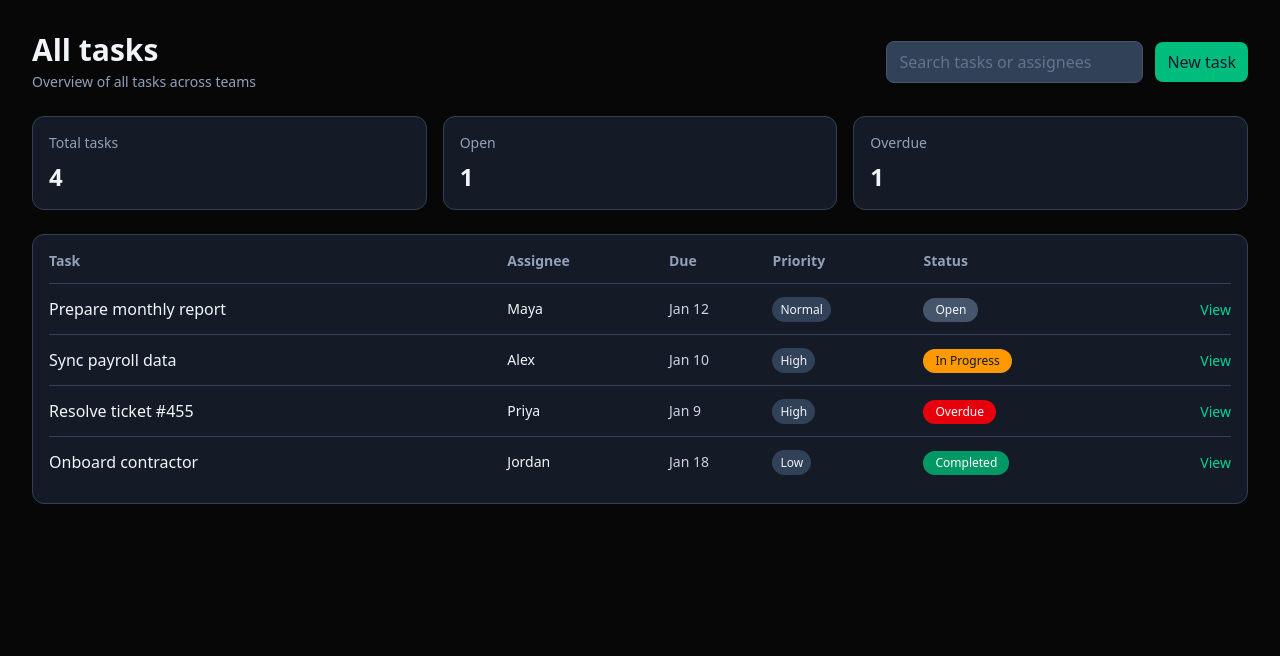
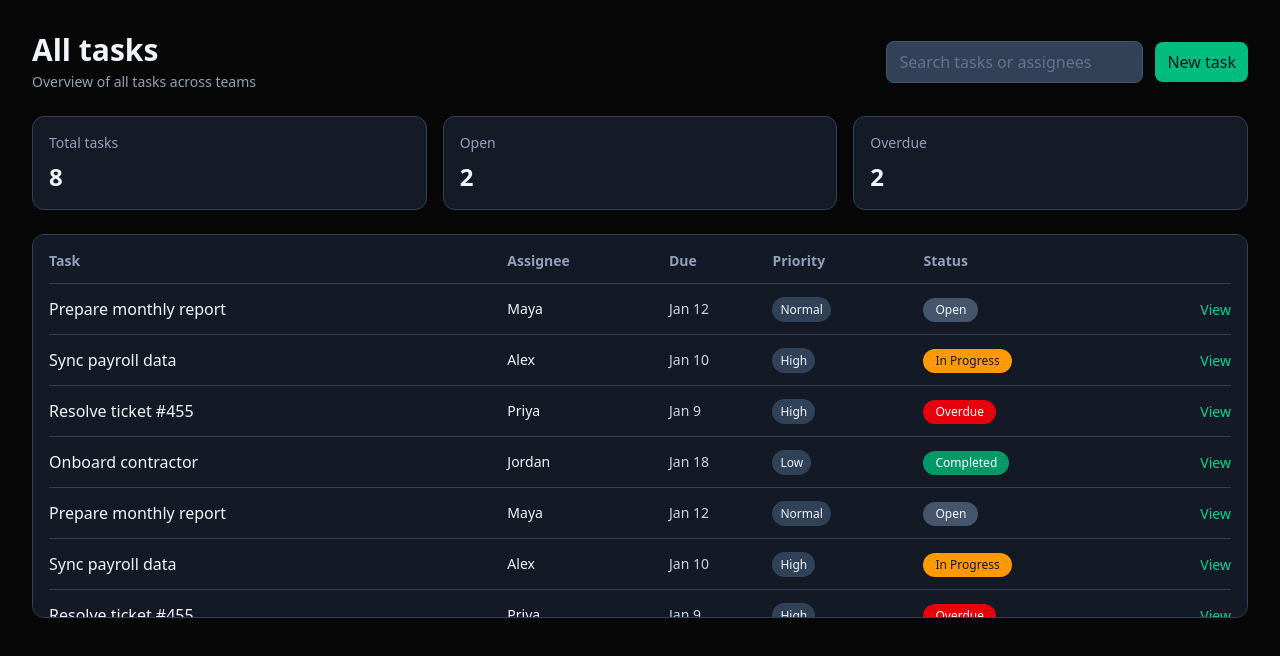
Before and after one commit to sajal-pakira/StaffSync, a React (Vite) app: page /admin/tasks in a window 1280 px wide. Shown: the top 656 px of the page. Built offline with nearby package versions, Linux system fonts and the light colour scheme.

Commit message:
modification in scrollbar

```diff
--- a/src/components/TaskList/AllTasks.jsx
+++ b/src/components/TaskList/AllTasks.jsx
@@ -1,5 +1,37 @@
 const AllTasks = () => {
   const tasks = [
+    {
+      id: 1,
+      title: "Prepare monthly report",
+      assignee: "Maya",
+      due: "Jan 12",
+      priority: "Normal",
+      status: "Open",
+    },
+    {
+      id: 2,
+      title: "Sync payroll data",
+      assignee: "Alex",
+      due: "Jan 10",
+      priority: "High",
+      status: "In Progress",
+    },
+    {
+      id: 3,
+      title: "Resolve ticket #455",
+      assignee: "Priya",
+      due: "Jan 9",
+      priority: "High",
+      status: "Overdue",
+    },
+    {
+      id: 4,
+      title: "Onboard contractor",
+      assignee: "Jordan",
+      due: "Jan 18",
+      priority: "Low",
+      status: "Completed",
+    },
     {
       id: 1,
       title: "Prepare monthly report",
@@ -86,8 +118,8 @@ const AllTasks = () => {
           </div>
         </div>
 
-        <div className="rounded-xl bg-slate-800/60 border border-slate-700 p-4">
-          <div className="overflow-auto">
+        <div id="tasks" className="rounded-xl bg-slate-800/60 border border-slate-700 p-4 overflow-auto h-96">
+          <div className="h-full">
             <table className="w-full table-auto">
               <thead>
                 <tr className="text-sm text-slate-400 text-left">
--- a/src/index.css
+++ b/src/index.css
@@ -11,3 +11,7 @@ body {
 #tasklist::-webkit-scrollbar {
   display: none;
 }
+
+#tasks::-webkit-scrollbar {
+  display: none;
+}
```
